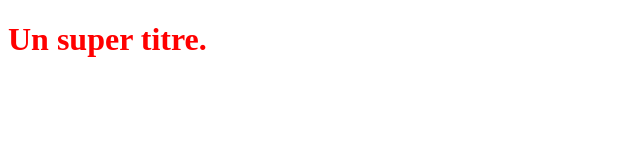
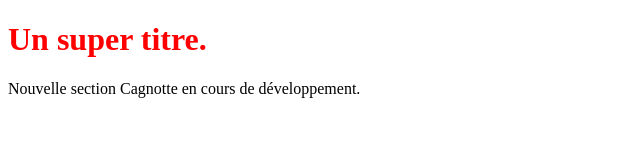
Before and after one commit to ZOUKOUZoukou/ZOUKOUKOUZOU, a plain HTML site: page index.html in a window 1280 px wide. Shown: the whole page, without its empty margins (0-640 px from the left). Drawn offline with Linux system fonts and the light colour scheme.

Commit message:
Ajout de la section Cagnotte dans le site

```diff
--- a/index.html
+++ b/index.html
@@ -6,5 +6,6 @@
 </head>
 <body>
   <h1>Un super titre.</h1>
+<p>Nouvelle section Cagnotte en cours de développement.</p>
 </body>
 </html>
```
